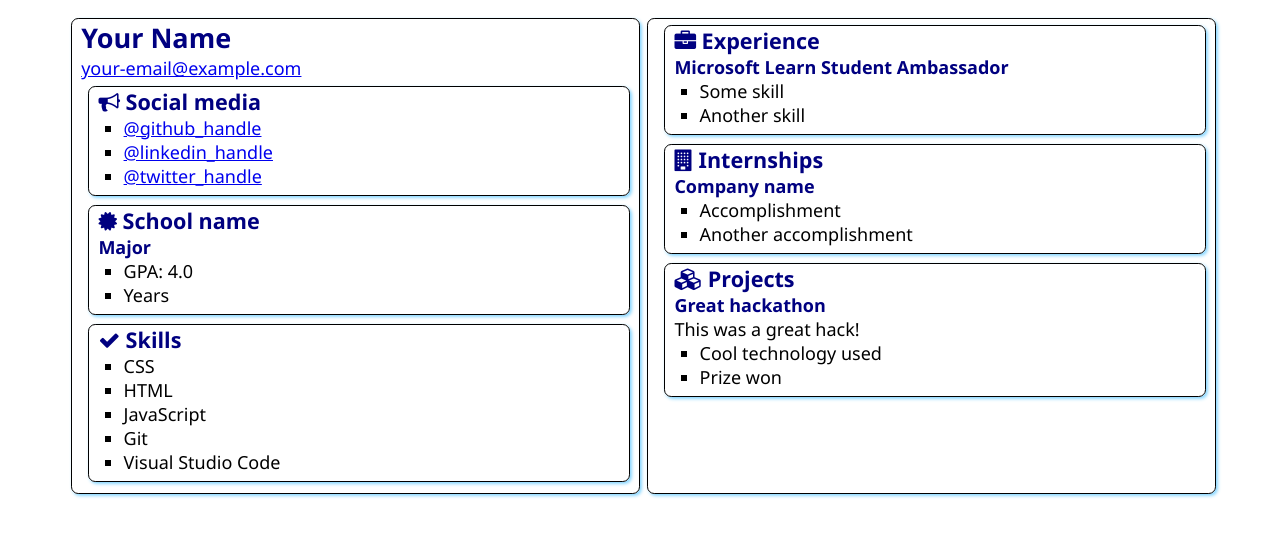
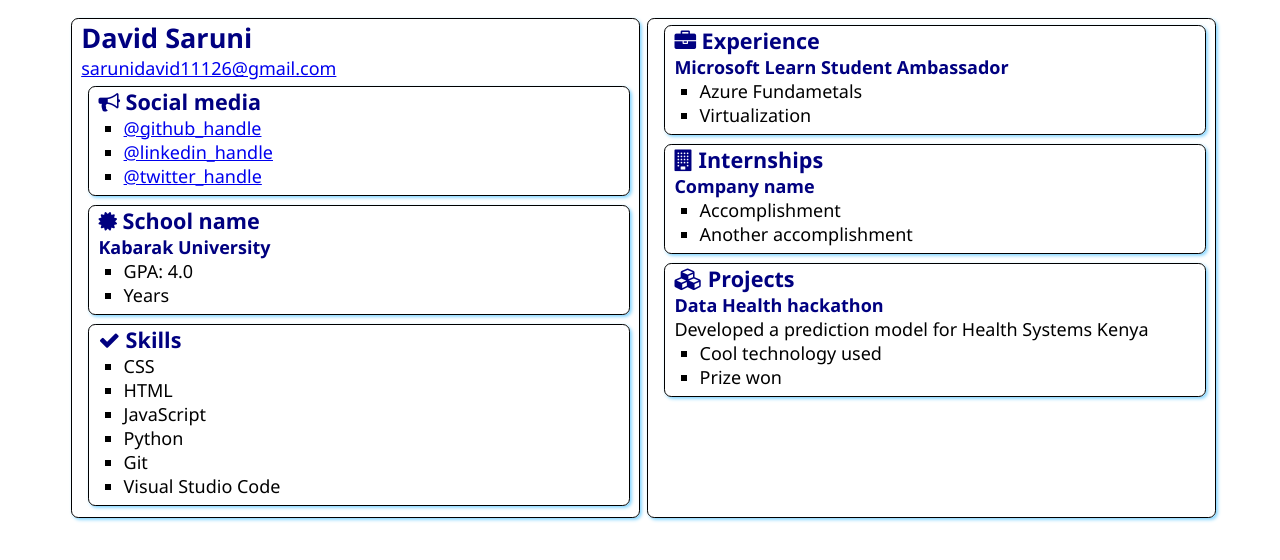
Before and after one commit to DavidSaruni/SATechnicalOnboarding, a plain HTML site: page src/index.html in a window 1280 px wide. Drawn offline with Linux system fonts and the light colour scheme.

Commit message:
Changed to my details

```diff
--- a/src/index.html
+++ b/src/index.html
@@ -12,8 +12,8 @@
 <body>
     <main>
         <article class="box">
-            <h1>Your Name</h1>
-            <div><a href="mailto:your.email@example.com">your-email@example.com</a></div>
+            <h1>David Saruni</h1>
+            <div><a href="mailto:your.email@example.com">sarunidavid11126@gmail.com</a></div>
 
             <section class="box">
                 <h2>
@@ -33,7 +33,7 @@
                         <i class="fa fa-certificate" aria-hidden="true"></i>
                         School name
                     </h2>
-                    <h3>Major</h3>
+                    <h3>Kabarak University</h3>
                     <ul>
                         <li>GPA: 4.0</li>
                         <li>Years</li>
@@ -50,6 +50,7 @@
                     <li>CSS</li>
                     <li>HTML</li>
                     <li>JavaScript</li>
+                    <li>Python</li>
                     <li>Git</li>
                     <li>Visual Studio Code</li>
                 </ul>
@@ -63,8 +64,8 @@
                 </h2>
                 <h3>Microsoft Learn Student Ambassador</h3>
                 <ul>
-                    <li>Some skill</li>
-                    <li>Another skill</li>
+                    <li>Azure Fundametals</li>
+                    <li>Virtualization</li>
                 </ul>
             </section>
             <section class="box">
@@ -85,8 +86,8 @@
                     Projects
                 </h2>
 
-                <h3>Great hackathon</h3>
-                <div>This was a great hack!</div>
+                <h3>Data Health hackathon</h3>
+                <div>Developed a prediction model for Health Systems Kenya</div>
                 <ul>
                     <li>Cool technology used</li>
                     <li>Prize won</li>
```
